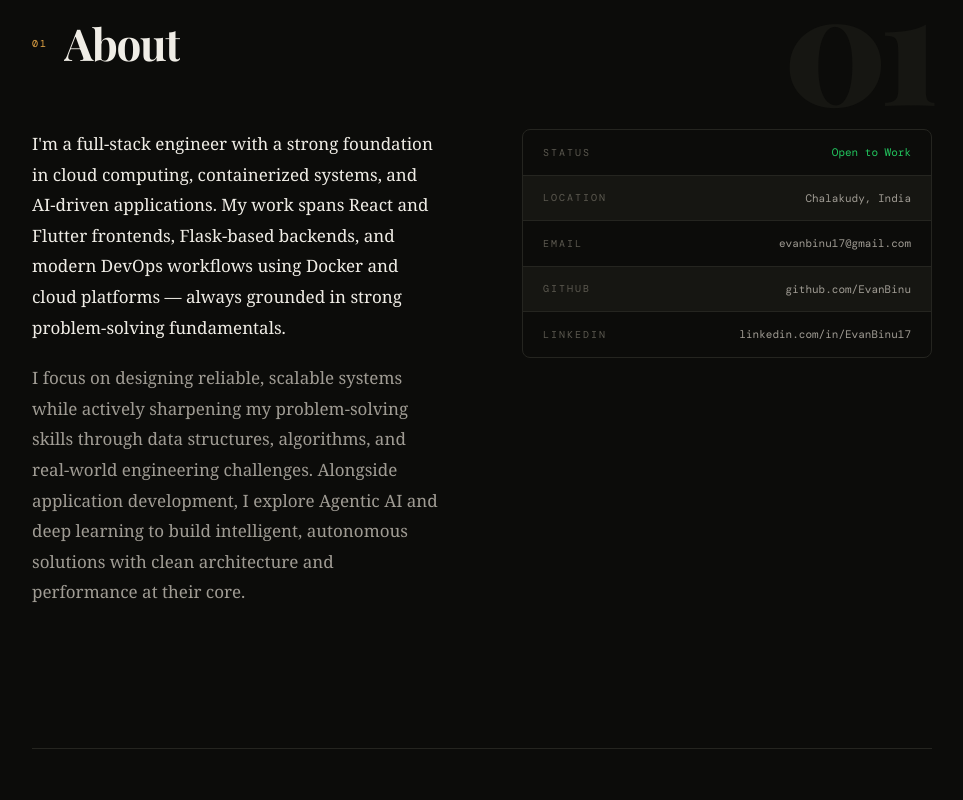
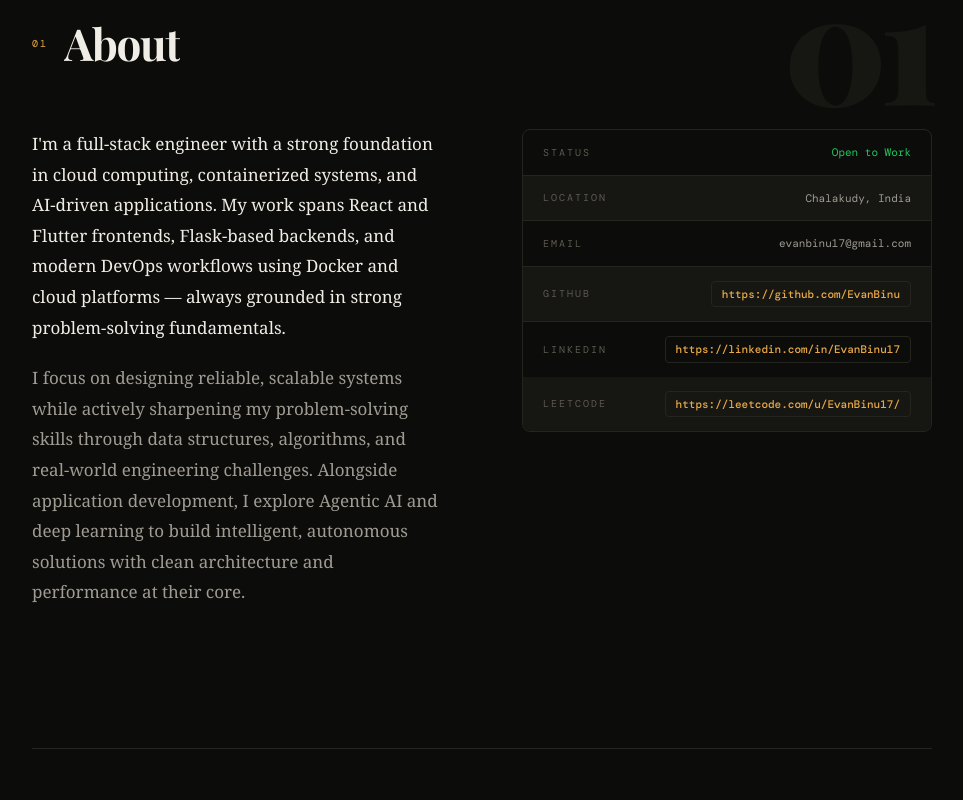
Before and after one commit to EvanBinu/Porfolio-Website-Modern, a React (Vite) app: page / in a window 1280 px wide. Shown: the part 900-1700 px from the top of the page, without its empty margins (268-1231 px from the left). Built offline with nearby package versions, Linux system fonts and the light colour scheme; a web font is replaced by a local one.

Commit message:
colour changes

```diff
--- a/src/components/sections/About.jsx
+++ b/src/components/sections/About.jsx
@@ -34,10 +34,11 @@ export function About() {
                 ["Email", ME.email],
                 ["GitHub", ME.github],
                 ["LinkedIn", ME.linkedin],
+                ["LeetCode", ME.leetcode]
               ].map(([k, v], i) => (
                 <div key={k} style={{ display: "flex", justifyContent: "space-between", alignItems: "center", padding: "14px 20px", borderBottom: i < 4 ? "1px solid var(--border)" : "none", background: i % 2 === 0 ? "transparent" : "var(--bg-secondary)" }}>
                   <Label>{k}</Label>
-                  <span style={{ fontFamily: "var(--font-mono)", fontSize: 11, color: k === "Status" ? "#22c55e" : "var(--fg-secondary)" }}>{v}</span>
+                {k==="GitHub"||k==="LinkedIn"||k==="LeetCode"?<a href={v} target="_blank" rel="noopener noreferrer" style={{fontFamily:"var(--font-mono)",fontSize:11,color: "var(--accent)",textDecoration:"none",border:"1px solid var(--border)",padding:"4px 10px",borderRadius:4}}>{v}</a>:<span style={{fontFamily:"var(--font-mono)",fontSize:11,color:k==="Status"?"#22c55e":"var(--fg-secondary)"}}>{v}</span>}
                 </div>
               ))}
             </div>
--- a/src/components/sections/Contact.jsx
+++ b/src/components/sections/Contact.jsx
@@ -38,15 +38,8 @@ Actively seeking Software Engineering roles focused on building scalable, impact
                 }}
                 >
                 <Label>{k}</Label>
-                <span
-                    style={{
-                    fontFamily: "var(--font-mono)",
-                    fontSize: 11,
-                    color: "var(--fg-secondary)"
-                    }}
-                >
-                    {v}
-                </span>
+                {k==="GitHub"||k==="LinkedIn"||k==="LeetCode"?<a href={v} target="_blank" rel="noopener noreferrer" style={{fontFamily:"var(--font-mono)",fontSize:11,color: "var(--accent)",textDecoration:"none",border:"1px solid var(--border)",padding:"4px 10px",borderRadius:4}}>{v}</a>:<span style={{fontFamily:"var(--font-mono)",fontSize:11,color:k==="Status"?"#22c55e":"var(--fg-secondary)"}}>{v}</span>}
+
                 </div>
             ))}
         </div>
--- a/src/components/ui/Sidebar.jsx
+++ b/src/components/ui/Sidebar.jsx
@@ -64,7 +64,7 @@ export function Sidebar({ activeSection }) {
 
         {/* Social */}
         <div style={{ display: "flex", flexDirection: "column", gap: 6 }}>
-          {[["GH", "https://github.com/EvanBinu"], ["LI", "https://linkedin.com/in/EvanBinu17"], ["LT", "https://leetcode.com/u/EvanBinu17/"], ["EM", `mailto:${ME.email}`]].map(([label, href]) => (
+          {[["GH", ME.github], ["LI", ME.linkedin], ["LT",ME.leetcode], ["EM", `mailto:${ME.email}`]].map(([label, href]) => (
             <a key={label} href={href} style={{ fontFamily: "var(--font-mono)", fontSize: 9, letterSpacing: "0.2em", color: "var(--fg-muted)", textDecoration: "none", transition: "color 0.2s" }}
               onMouseEnter={e => e.currentTarget.style.color = "var(--accent)"}
               onMouseLeave={e => e.currentTarget.style.color = "var(--fg-muted)"}>
--- a/src/data/portfolio.js
+++ b/src/data/portfolio.js
@@ -6,9 +6,9 @@ export const ME = {
   location: "Chalakudy, India",
   available: true,
   email: "evanbinu17@gmail.com",
-  github: "github.com/EvanBinu",
-  linkedin: "linkedin.com/in/EvanBinu17",
-  leetcode: "leetcode.com/u/EvanBinu17/",
+  github: "https://github.com/EvanBinu",
+  linkedin: "https://linkedin.com/in/EvanBinu17",
+  leetcode: "https://leetcode.com/u/EvanBinu17/",
   tagline: "I build scalable, intelligent systems — solving complex problems from the infrastructure layer to the user interface.",
 
     about: [
```
